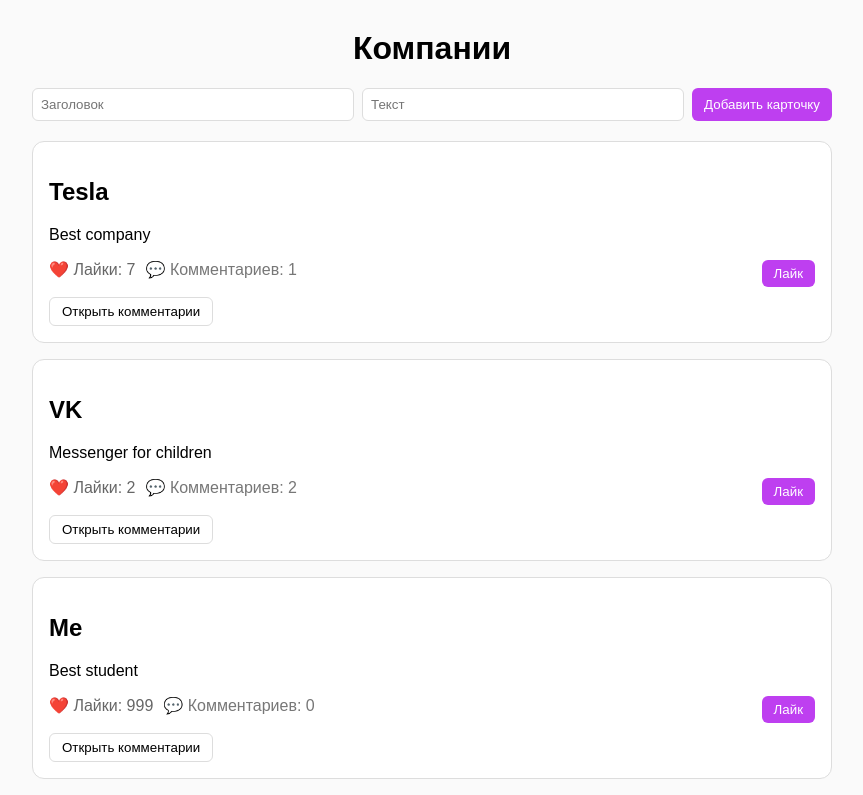
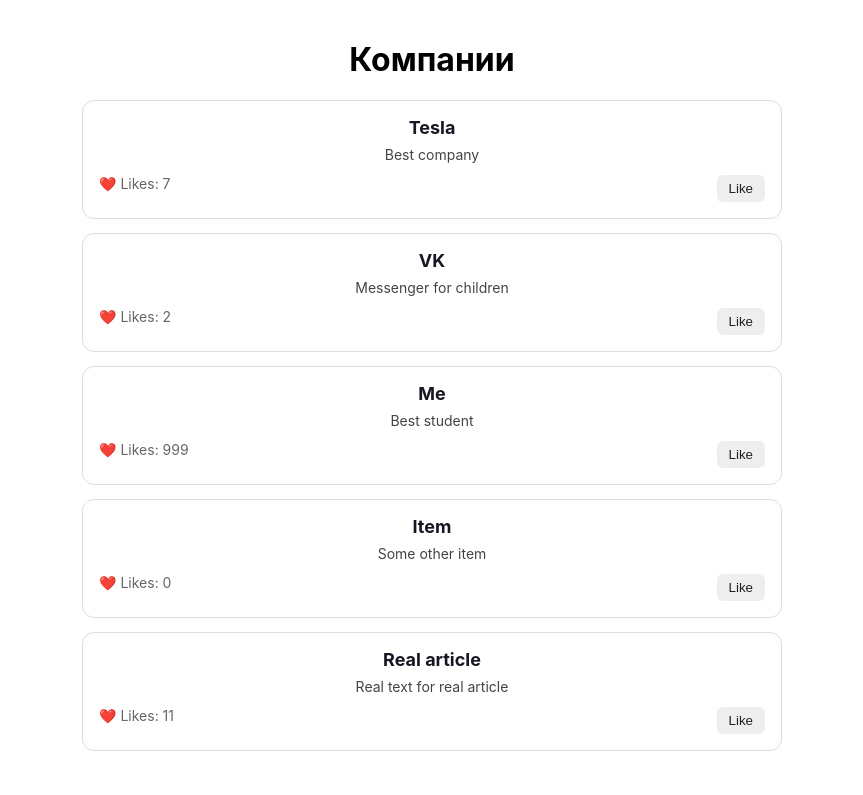
Before and after one commit to suinego/1C-React, a React (Create React App) app in the folder 1csite/: page / in a window 1280 px wide. Shown: the top 795 px of the page, without its empty margins (208-1071 px from the left). Built offline with nearby package versions, Linux system fonts and the light colour scheme.

Commit message:
Revert "homework 4"
This reverts commit 77ca2447a62a9e5fa6a9181cdd9a7c75e1534904.

```diff
--- a/1csite/src/App.css
+++ b/1csite/src/App.css
@@ -1,110 +1,38 @@
-body {
-  background: #fafafa;
-  font-family: Arial, Helvetica, sans-serif;
-}
-
-.container {
-  max-width: 800px;
-  margin: 30px auto;
-  padding: 0 16px;
+.App {
   text-align: center;
 }
 
-.card {
-  background: white;
-  border: 1px solid #ddd;
-  border-radius: 12px;
-  padding: 16px;
-  margin-bottom: 16px;
-  text-align: left;
+.App-logo {
+  height: 40vmin;
+  pointer-events: none;
 }
 
-.card-row {
-  display: flex;
-  justify-content: space-between;
-  margin-top: 12px;
+@media (prefers-reduced-motion: no-preference) {
+  .App-logo {
+    animation: App-logo-spin infinite 20s linear;
+  }
 }
 
-.likes {
-  margin-right: 10px;
-  color: #666;
-}
-.likes.liked {
-  color: #4a3ff0;
+.App-header {
+  background-color: #282c34;
+  min-height: 100vh;
+  display: flex;
+  flex-direction: column;
+  align-items: center;
+  justify-content: center;
+  font-size: calc(10px + 2vmin);
+  color: white;
 }
 
-.comments-count {
-  color: #777;
+.App-link {
+  color: #61dafb;
 }
 
-.btn {
-  background: #be3ff0;
-  color: white;
-  border: none;
-  padding: 6px 12px;
-  border-radius: 6px;
-  cursor: pointer;
+@keyframes App-logo-spin {
+  from {
+    transform: rotate(0deg);
+  }
+  to {
+    transform: rotate(360deg);
+  }
 }
-
-.btn-comments {
-  background: #fff;
-  border: 1px solid #ddd;
-  padding: 6px 12px;
-  border-radius: 6px;
-  margin-top: 10px;
-  cursor: pointer;
-}
-
-.btn-delete {
-  border: 1px solid #e63232;
-  background: transparent;
-  color: #e63232;
-  padding: 6px 10px;
-  border-radius: 6px;
-  cursor: pointer;
-}
-
-.comments-box {
-  margin-top: 16px;
-  border-top: 1px solid #eee;
-  padding-top: 16px;
-}
-
-.comments-list {
-  list-style: none;
-  padding: 0;
-  margin: 0;
-}
-
-.comment-item {
-  display: flex;
-  justify-content: space-between;
-  padding: 8px 0;
-  border-bottom: 1px dashed #eee;
-}
-
-.comment-form {
-  display: flex;
-  gap: 8px;
-  margin-top: 12px;
-}
-
-.comment-form input {
-  flex: 1;
-  padding: 8px;
-  border: 1px solid #ddd;
-  border-radius: 6px;
-}
-
-.add-form {
-  display: flex;
-  gap: 8px;
-  margin-bottom: 20px;
-}
-
-.add-form input {
-  padding: 8px;
-  flex: 1;
-  border: 1px solid #ddd;
-  border-radius: 6px;
-}
--- a/1csite/src/App.js
+++ b/1csite/src/App.js
@@ -1,88 +1,14 @@
-import React, { useEffect, useState } from "react";
+import React from "react";
+import data from "./assets/mock_data.json";
 import Card from "./components/Card";
-import { mockApi } from "./api/mockApi";
-import "./App.css";
 
 function App() {
-  const [articles, setArticles] = useState([]);
-  const [loading, setLoading] = useState(true);
-
-  const [newTitle, setNewTitle] = useState("");
-  const [newText, setNewText] = useState("");
-  const [adding, setAdding] = useState(false);
-
-  useEffect(() => {
-    mockApi.fetchArticles().then((data) => {
-      setArticles(data);
-      setLoading(false);
-    });
-  }, []);
-
-  const addArticle = async (e) => {
-    e.preventDefault();
-    if (!newTitle.trim() || !newText.trim()) return;
-
-    setAdding(true);
-
-    const created = await mockApi.addArticle(newTitle.trim(), newText.trim());
-    setArticles(prev => [created, ...prev]);
-
-    setNewTitle("");
-    setNewText("");
-    setAdding(false);
-  };
-
-  const handleAddComment = (id) => {
-    setArticles(prev =>
-      prev.map(a =>
-        a.articleId === id ? { ...a, commentsCount: a.commentsCount + 1 } : a
-      )
-    );
-  };
-
-  const handleDeleteComment = (id) => {
-    setArticles(prev =>
-      prev.map(a =>
-        a.articleId === id
-          ? { ...a, commentsCount: Math.max(0, a.commentsCount - 1) }
-          : a
-      )
-    );
-  };
-
   return (
-    <div className="container">
+    <div style={{ maxWidth: "700px", margin: "40px auto", textAlign: "center" }}>
       <h1>Компании</h1>
-
-      <form className="add-form" onSubmit={addArticle}>
-        <input
-          placeholder="Заголовок"
-          value={newTitle}
-          onChange={(e) => setNewTitle(e.target.value)}
-        />
-        <input
-          placeholder="Текст"
-          value={newText}
-          onChange={(e) => setNewText(e.target.value)}
-        />
-
-        <button className="btn" disabled={adding}>
-          {adding ? "Добавление..." : "Добавить карточку"}
-        </button>
-      </form>
-
-      {loading ? (
-        <div>Загрузка карточек...</div>
-      ) : (
-        articles.map(a => (
-          <Card
-            key={a.articleId}
-            article={a}
-            onAddComment={handleAddComment}
-            onDeleteComment={handleDeleteComment}
-          />
-        ))
-      )}
+      {data.map((article, index) => (
+        <Card key={index} article={article} />
+      ))}
     </div>
   );
 }
--- a/1csite/src/api/mockApi.js
+++ /dev/null
@@ -1,64 +0,0 @@
-import articlesData from "../data/articles.json";
-import commentsData from "../data/comments.json";
-
-let mockArticles = [...articlesData];
-let mockComments = [...commentsData];
-
-const FAKE_DELAY = 500;
-
-export const mockApi = {
-  fetchArticles() {
-    return new Promise((res) =>
-      setTimeout(() => res([...mockArticles]), FAKE_DELAY)
-    );
-  },
-
-  fetchComments(articleId) {
-    return new Promise((res) =>
-      setTimeout(() =>
-        res(mockComments.filter(c => c.articleId === articleId).map(c => ({ ...c }))),
-        FAKE_DELAY
-      )
-    );
-  },
-
-  addComment(articleId, author, text) {
-    return new Promise((res) => {
-      setTimeout(() => {
-        const newComment = {
-          id: Date.now(),
-          articleId,
-          author,
-          text,
-        };
-        mockComments = [newComment, ...mockComments];
-        res({ ...newComment });
-      }, FAKE_DELAY);
-    });
-  },
-
-  deleteComment(commentId) {
-    return new Promise((res) => {
-      setTimeout(() => {
-        mockComments = mockComments.filter(c => c.id !== commentId);
-        res(true);
-      }, FAKE_DELAY);
-    });
-  },
-
-  addArticle(title, text) {
-    return new Promise((res) => {
-      setTimeout(() => {
-        const newArticle = {
-          articleId: Date.now(),
-          title,
-          text,
-          currentLikes: 0,
-          commentsCount: 0
-        };
-        mockArticles.unshift(newArticle);
-        res({ ...newArticle });
-      }, FAKE_DELAY);
-    });
-  },
-};
--- a/1csite/src/components/Card.js
+++ b/1csite/src/components/Card.js
@@ -1,54 +1,57 @@
 import React, { useState } from "react";
-import Comments from "./Comments";
 
-const Card = ({ article, onAddComment, onDeleteComment }) => {
+const Card = ({ article }) => {
   const [likes, setLikes] = useState(article.currentLikes);
   const [liked, setLiked] = useState(false);
 
-  const [open, setOpen] = useState(false);
-
-  const toggleLike = () => {
+  const likeHandler = () => {
     setLikes(liked ? likes - 1 : likes + 1);
     setLiked(!liked);
   };
 
   return (
-    <div className="card">
-      <h2>{article.title}</h2>
-      <p>{article.text}</p>
+    <div
+      style={{
+        backgroundColor: liked ? "#f0f2fd" : "#fff",
+        border: liked ? "1px solid #6762e8" : "1px solid #ddd",
+        borderRadius: "12px",
+        padding: "16px",
+        marginBottom: "14px",
+        transition: "0.2s ease-in-out",
+      }}
+    >
+      <h2 style={{ margin: 0, fontSize: "18px", color: "#161722" }}>
+        {article.title}
+      </h2>
 
-      <div className="card-row">
-        <div>
-          <span className={liked ? "likes liked" : "likes"}>
-            ❤️ Лайки: {likes}
-          </span>
-          <span className="comments-count">
-            💬 Комментариев: {article.commentsCount}
-          </span>
-        </div>
+      <p style={{ margin: "8px 0 12px", fontSize: "14px", color: "#444" }}>
+        {article.text}
+      </p>
 
-        <button className="btn" onClick={toggleLike}>
-          {liked ? "Убрать лайк" : "Лайк"}
+      <div style={{ display: "flex", justifyContent: "space-between" }}>
+        <span
+          style={{
+            fontSize: "14px",
+            color: liked ? "#4a3ff0" : "#666",
+          }}
+        >
+          ❤️ Likes: {likes}
+        </span>
+
+        <button
+          onClick={likeHandler}
+          style={{
+            backgroundColor: liked ? "#4a3ff0" : "#eee",
+            color: liked ? "#fff" : "#222",
+            border: "none",
+            borderRadius: "6px",
+            padding: "6px 12px",
+            cursor: "pointer",
+          }}
+        >
+          {liked ? "Unlike" : "Like"}
         </button>
       </div>
-
-      {!open ? (
-        <button className="btn-comments" onClick={() => setOpen(true)}>
-          Открыть комментарии
-        </button>
-      ) : (
-        <>
-          <button className="btn-comments" onClick={() => setOpen(false)}>
-            Скрыть комментарии
-          </button>
-
-          <Comments
-            articleId={article.articleId}
-            onAddComment={onAddComment}
-            onDeleteComment={onDeleteComment}
-          />
-        </>
-      )}
     </div>
   );
 };
--- a/1csite/src/components/Comments.js
+++ /dev/null
@@ -1,83 +0,0 @@
-import React, { useEffect, useState } from "react";
-import { mockApi } from "../api/mockApi";
-
-const Comments = ({ articleId, onAddComment, onDeleteComment }) => {
-  const [comments, setComments] = useState(null);
-  const [loading, setLoading] = useState(true);
-
-  const [sending, setSending] = useState(false);
-  const [author, setAuthor] = useState("");
-  const [text, setText] = useState("");
-
-  useEffect(() => {
-    mockApi.fetchComments(articleId).then((data) => {
-      setComments(data);
-      setLoading(false);
-    });
-  }, [articleId]);
-
-  const submit = async (e) => {
-    e.preventDefault();
-    if (!author.trim() || !text.trim()) return;
-
-    setSending(true);
-
-    const created = await mockApi.addComment(articleId, author.trim(), text.trim());
-    setComments(prev => [created, ...prev]);
-    onAddComment(articleId);
-
-    setAuthor("");
-    setText("");
-    setSending(false);
-  };
-
-  const handleDelete = async (id) => {
-    await mockApi.deleteComment(id);
-    setComments(prev => prev.filter(c => c.id !== id));
-    onDeleteComment(articleId);
-  };
-
-  if (loading) return <div>Загрузка комментариев...</div>;
-
-  return (
-    <div className="comments-box">
-      <h4>Комментарии</h4>
-
-      {comments.length === 0 && <p>Пока нет комментариев</p>}
-
-      <ul className="comments-list">
-        {comments.map(c => (
-          <li key={c.id} className="comment-item">
-            <div>
-              <strong>{c.author}</strong>
-              <p>{c.text}</p>
-            </div>
-
-            <button className="btn-delete" onClick={() => handleDelete(c.id)}>
-              Удалить
-            </button>
-          </li>
-        ))}
-      </ul>
-
-      <form onSubmit={submit} className="comment-form">
-        <input
-          value={author}
-          onChange={e => setAuthor(e.target.value)}
-          placeholder="Ваше имя"
-        />
-        <input
-          value={text}
-          onChange={e => setText(e.target.value)}
-          placeholder="Текст комментария"
-        />
-
-        <button className="btn" disabled={sending}>
-          {sending ? "Добавление..." : "Добавить"}
-        </button>
-      </form>
-    </div>
-  );
-};
-
-export default Comments;
--- a/1csite/src/data/articles.json
+++ /dev/null
@@ -1,37 +0,0 @@
-[
-  {
-    "articleId": 11,
-    "title": "Tesla",
-    "text": "Best company",
-    "currentLikes": 7,
-    "commentsCount": 1
-  },
-  {
-    "articleId": 5,
-    "title": "VK",
-    "text": "Messenger for children",
-    "currentLikes": 2,
-    "commentsCount": 2
-  },
-  {
-    "articleId": 72,
-    "title": "Me",
-    "text": "Best student",
-    "currentLikes": 999,
-    "commentsCount": 0
-  },
-  {
-    "articleId": 33,
-    "title": "Item",
-    "text": "Some other item",
-    "currentLikes": 0,
-    "commentsCount": 2
-  },
-  {
-    "articleId": 16,
-    "title": "Real article",
-    "text": "Real text for real article",
-    "currentLikes": 11,
-    "commentsCount": 1
-  }
-]
```
Also changed, not shown: 1csite/src/data/comments.json (deleted, +0 -32 lines), 1csite/src/setupTests.js (added, +5 -0 lines), 1csite/src/logo.svg (added), 1 other file (tests, documents, lock files or other folders).
